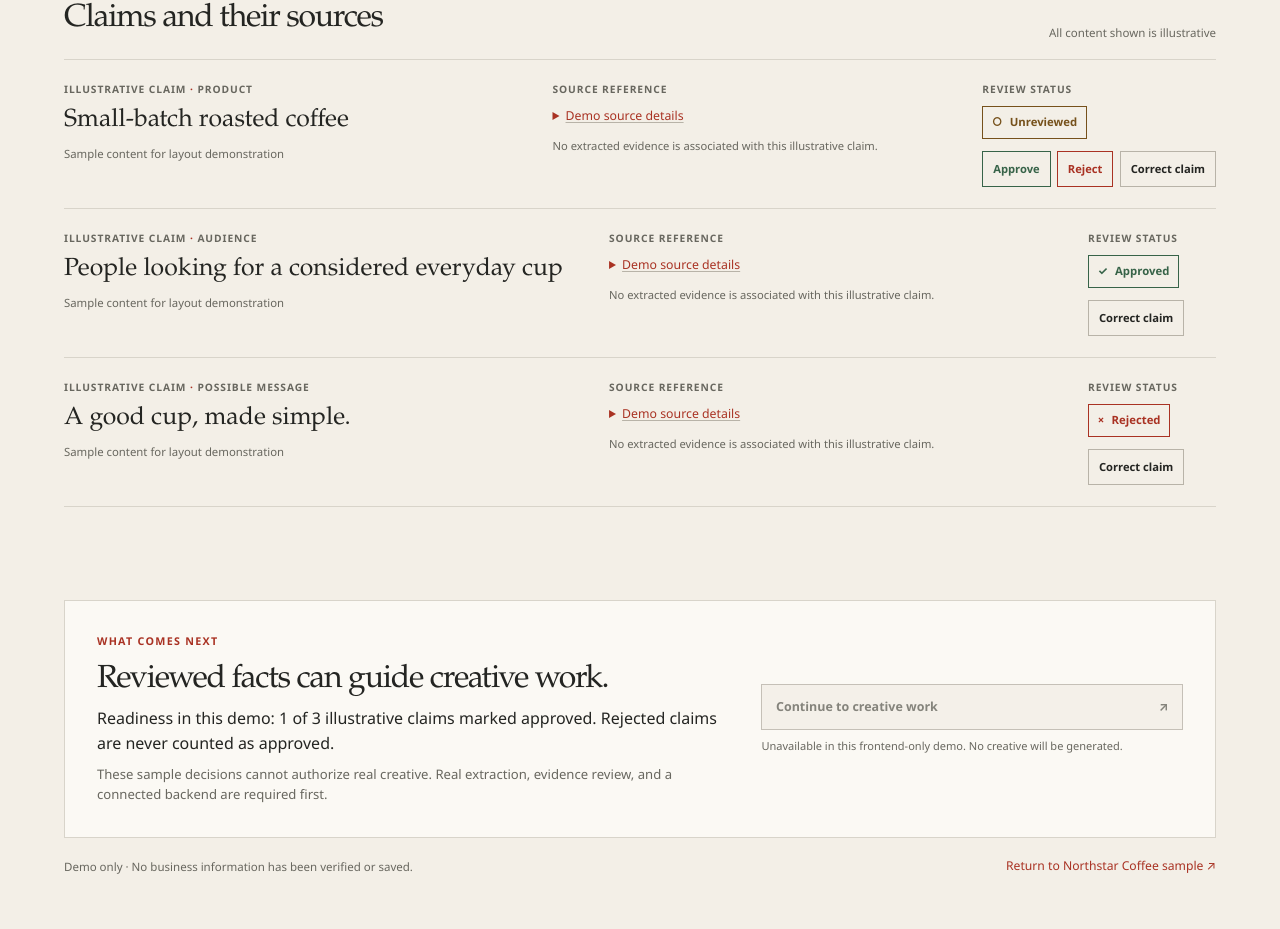
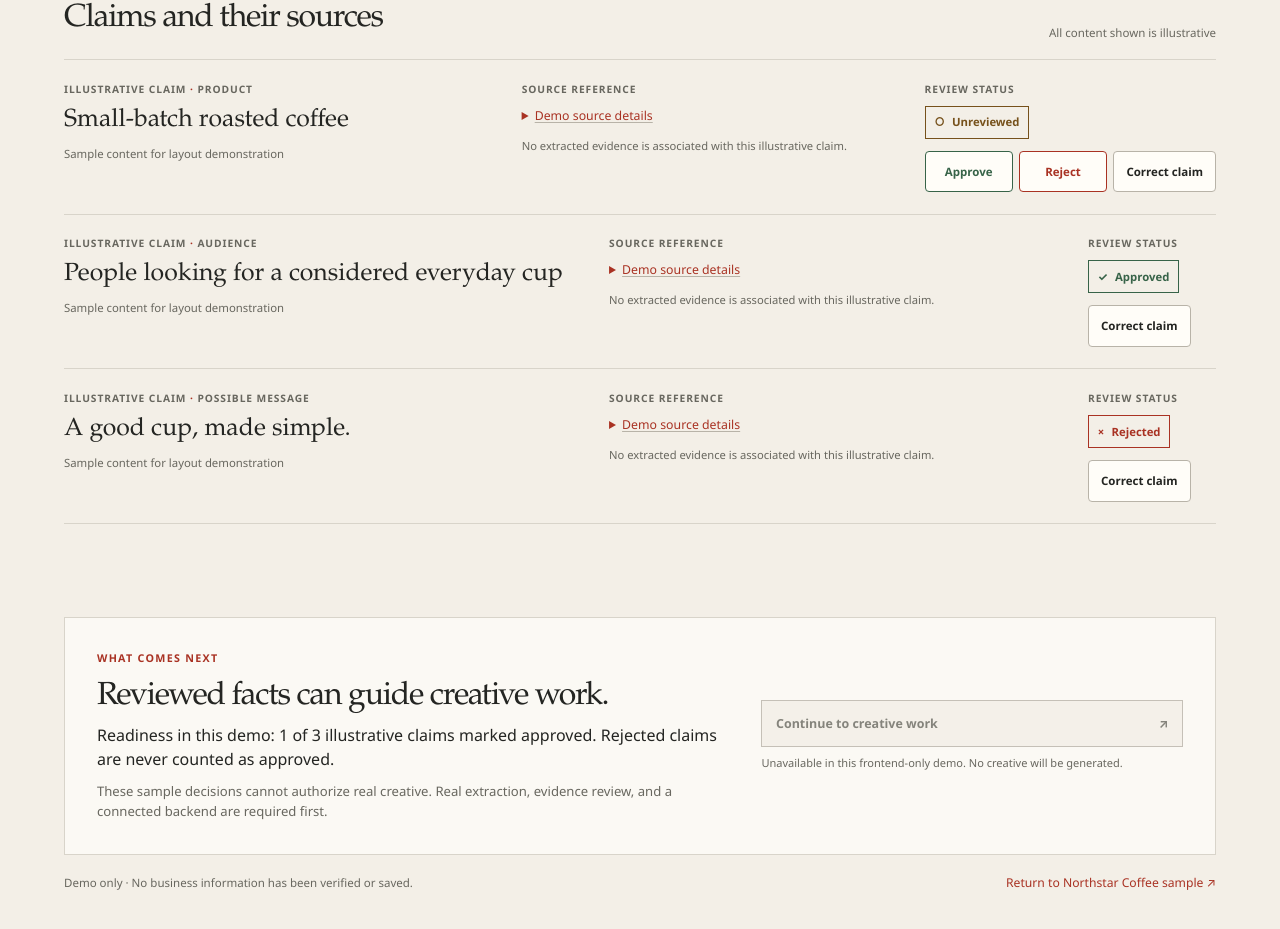
Before and after one commit to ashhhcodes/spotloom-studio, a Next.js app in the folder frontend/: page /projects/sample-northstar/review in a window 1280 px wide. Shown: the part 1021-1950 px from the top of the page. Built offline with nearby package versions, Linux system fonts and the light colour scheme.

Commit message:
fix: restore fact review interactions

```diff
--- a/frontend/src/app/projects/sample-northstar/review/review.css
+++ b/frontend/src/app/projects/sample-northstar/review/review.css
@@ -48,8 +48,9 @@
 .status-rejected { color: var(--danger); }
 .review-persistence-note { margin: 1.1rem 0 0; padding: 0.7rem 0.8rem; border-left: 2px solid var(--accent-strong); background: var(--surface); color: var(--ink-soft); font-size: 0.75rem; }
 .review-actions { display: flex; flex-wrap: wrap; gap: 0.4rem; margin-top: 0.75rem; }
-.review-action { min-height: 2.25rem; padding: 0.45rem 0.62rem; border: 1px solid var(--line-strong); background: var(--canvas); color: var(--ink); font: inherit; font-size: 0.7rem; font-weight: 650; cursor: pointer; }
+.review-action { min-width: 5.5rem; min-height: 2.6rem; display: inline-flex; align-items: center; justify-content: center; padding: 0.5rem 0.75rem; border: 1px solid var(--line-strong); border-radius: var(--corner-sm); appearance: none; background: var(--surface-raised); color: var(--ink); font: inherit; font-size: 0.72rem; font-weight: 650; line-height: 1.2; text-align: center; cursor: pointer; }
 .review-action:hover { border-color: var(--accent-strong); color: var(--accent-strong); }
+.review-action:active { background: var(--surface); }
 .review-action-primary { border-color: var(--success); color: var(--success); }
 .review-action-reject { border-color: var(--danger); color: var(--danger); }
 .review-edit-form { display: grid; gap: 0.55rem; margin-top: 0.7rem; }
```
